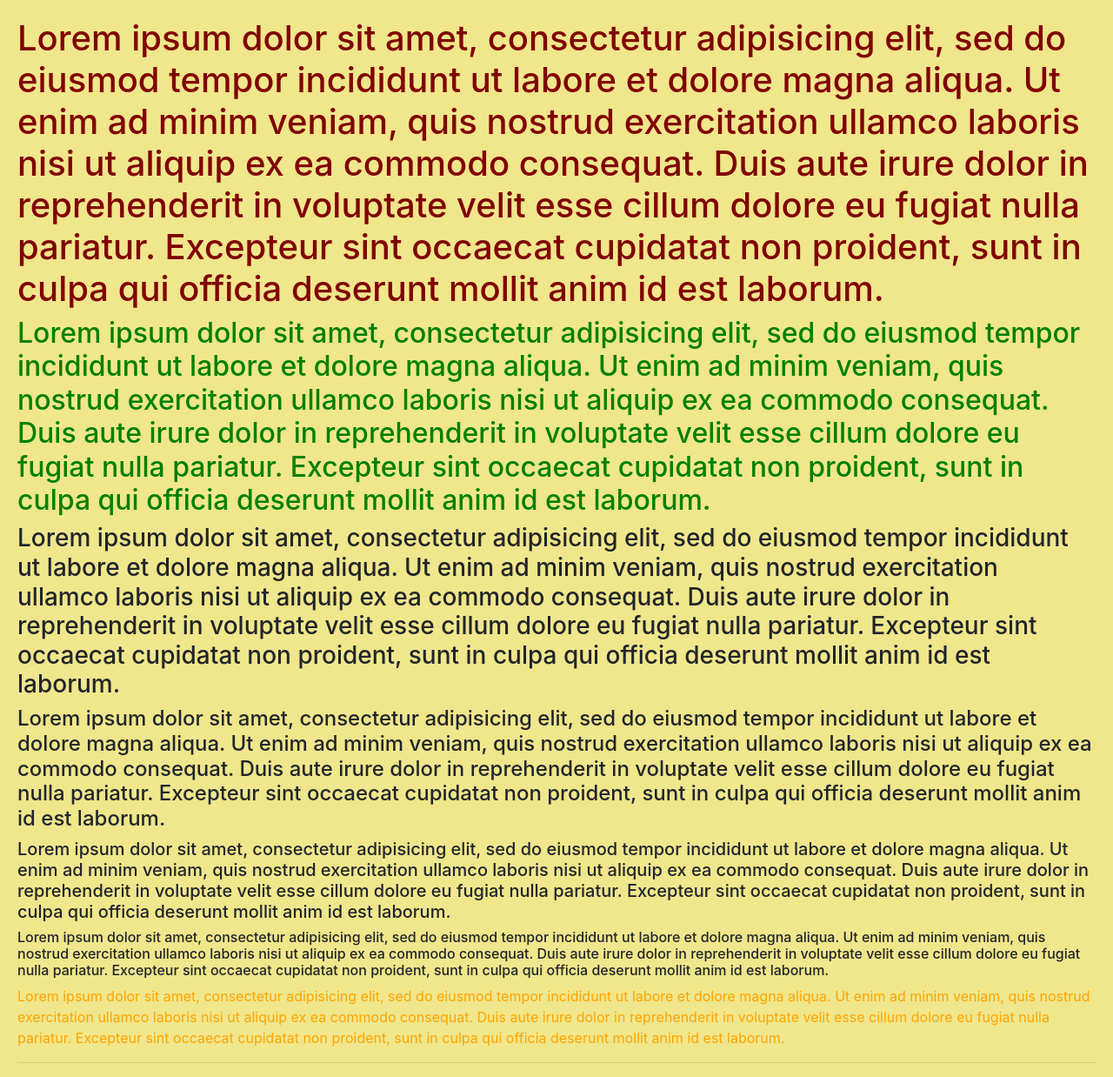
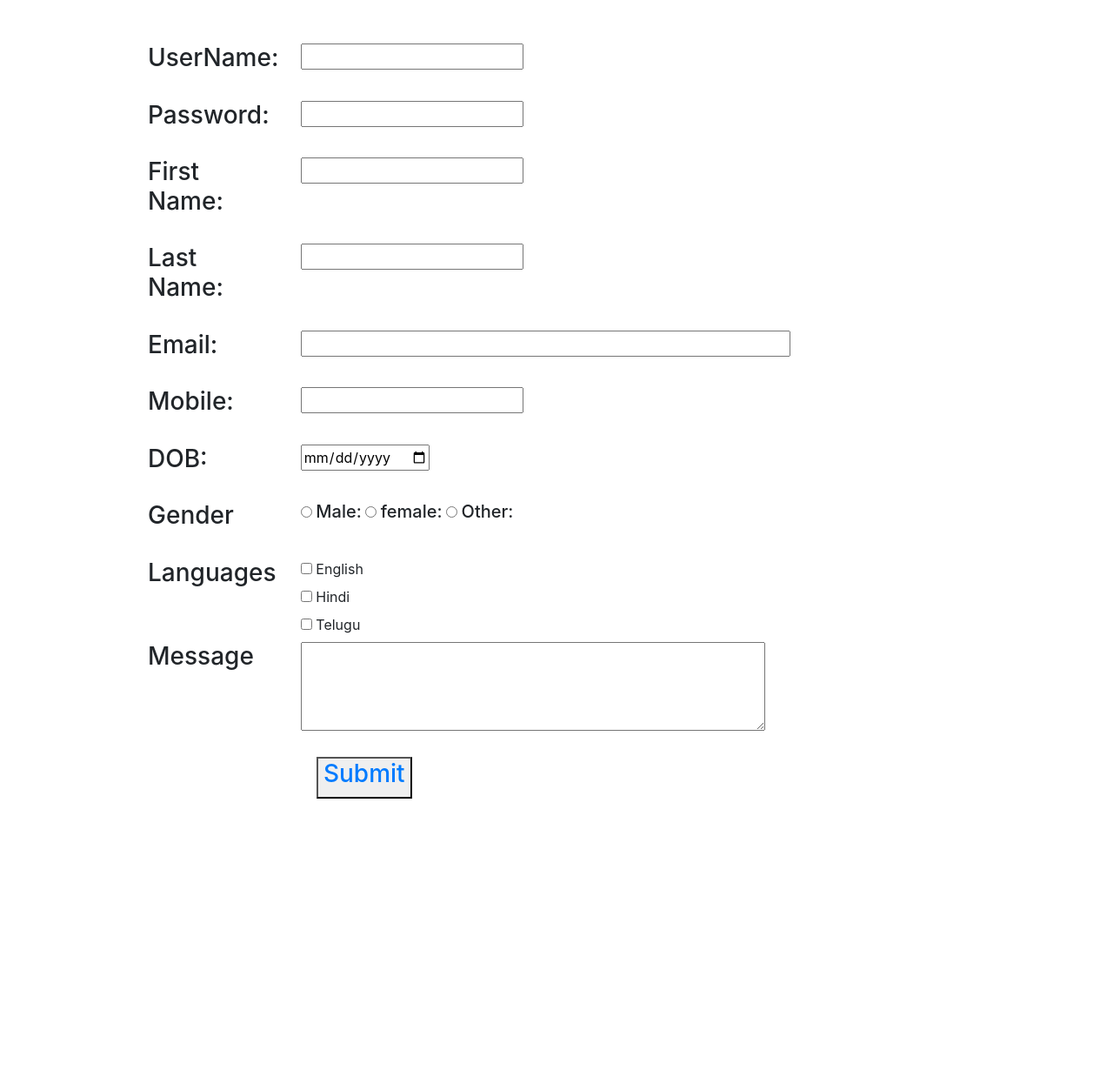
Before and after one commit to pavan41299/Pavan41299.github.io, a plain HTML site: page index.html in a window 1280 px wide. Shown: the top 1238 px of the page at 87% size. After the commit the page ends 990 px from the top, so only its background shows below. Drawn offline with nearby package versions, Linux system fonts and the light colour scheme.

Commit message:
Update index.html

```diff
--- a/index.html
+++ b/index.html
@@ -1,113 +1,113 @@
-
 <!DOCTYPE html>
 <html>
 <head>
-	<title>Day1 2-9-2020</title>
-	<link rel="stylesheet"href="https://cdnjs.cloudflare.com/ajax/libs/animate.css/4.0.0/animate.min.css" />
 	<link rel="stylesheet" href="https://stackpath.bootstrapcdn.com/bootstrap/4.5.2/css/bootstrap.min.css" integrity="sha384-JcKb8q3iqJ61gNV9KGb8thSsNjpSL0n8PARn9HuZOnIxN0hoP+VmmDGMN5t9UJ0Z" crossorigin="anonymous">
 	<style type="text/css">
-		body{
-			background: khaki;
-			overflow-x: hidden;
-			padding: 20px;
-		}
-		h2{
-			color: green;
-		}
-		p{
-			color: orange;
-		}
-		a{
-			text-decoration: none;
-		}
-		a:hover{
-			display: inline-block;
-  			animation: bounce;
-  			text-decoration: none;
-  			animation-duration: 2s;
-
-		}
-		article{
-			float: left;
-			width: 75%;
-		}
-		nav{
-			float: right;
-			width: 25%;
-		}
-		nav ul{
-			list-style-type: none;
-		}
-		button:hover{
-			background: green;
+		.container{
+			padding-top: 50px;
+			padding-left: 100px;
 		}
 	</style>
+	<title></title>
+</head>
+<body class="container">
+	<div class="row ">
+		<div class="col-md-2"><h3>UserName:</h3></div>
+		<div class="col-md-6">
+			<input type="name" name="" required >
+		</div>
+	</div>
+	<br>
+	<div class="row ">
+		<div class="col-md-2"><h3>Password:</h3></div>
+		<div class="col-md-6">
+			<input type="Password" name="" required>
+		</div>
+	</div>
+	<br>
+	<div class="row ">
+		<div class="col-md-2"><h3>First Name:</h3></div>
+		<div class="col-md-6">
+			<input type="name" name="">
+		</div>
+	</div>
+	<br>
+	<div class="row ">
+		<div class="col-md-2"><h3>Last Name:</h3></div>
+		<div class="col-md-6">
+			<input type="name" name="">
+		</div>
+	</div>
+	<br>
+	<div class="row ">
+		<div class="col-md-2"><h3>Email:</h3></div>
+		<div class="col-md-6">
+			<input type="name" name="" size="50">
+		</div>
+	</div>
+	<br>
+	<div class="row ">
+		<div class="col-md-2"><h3>Mobile:</h3></div>
+		<div class="col-md-6">
+			<input type="name" name="">
+		</div>
+	</div>
 
-</head>
-<body>
-	<h1 style="color: maroon;">
-		Lorem ipsum dolor sit amet, consectetur adipisicing elit, sed do eiusmod
-		tempor incididunt ut labore et dolore magna aliqua. Ut enim ad minim veniam,
-		quis nostrud exercitation ullamco laboris nisi ut aliquip ex ea commodo
-		consequat. Duis aute irure dolor in reprehenderit in voluptate velit esse
-		cillum dolore eu fugiat nulla pariatur. Excepteur sint occaecat cupidatat non
-		proident, sunt in culpa qui officia deserunt mollit anim id est laborum.
-	</h1>
-	<h2>
-		Lorem ipsum dolor sit amet, consectetur adipisicing elit, sed do eiusmod
-		tempor incididunt ut labore et dolore magna aliqua. Ut enim ad minim veniam,
-		quis nostrud exercitation ullamco laboris nisi ut aliquip ex ea commodo
-		consequat. Duis aute irure dolor in reprehenderit in voluptate velit esse
-		cillum dolore eu fugiat nulla pariatur. Excepteur sint occaecat cupidatat non
-		proident, sunt in culpa qui officia deserunt mollit anim id est laborum.
-	</h2>
-	<h3>
-		Lorem ipsum dolor sit amet, consectetur adipisicing elit, sed do eiusmod
-		tempor incididunt ut labore et dolore magna aliqua. Ut enim ad minim veniam,
-		quis nostrud exercitation ullamco laboris nisi ut aliquip ex ea commodo
-		consequat. Duis aute irure dolor in reprehenderit in voluptate velit esse
-		cillum dolore eu fugiat nulla pariatur. Excepteur sint occaecat cupidatat non
-		proident, sunt in culpa qui officia deserunt mollit anim id est laborum.
-	</h3>
-	<h4>
-		Lorem ipsum dolor sit amet, consectetur adipisicing elit, sed do eiusmod
-		tempor incididunt ut labore et dolore magna aliqua. Ut enim ad minim veniam,
-		quis nostrud exercitation ullamco laboris nisi ut aliquip ex ea commodo
-		consequat. Duis aute irure dolor in reprehenderit in voluptate velit esse
-		cillum dolore eu fugiat nulla pariatur. Excepteur sint occaecat cupidatat non
-		proident, sunt in culpa qui officia deserunt mollit anim id est laborum.
-	</h4>
-	<h5>
-		Lorem ipsum dolor sit amet, consectetur adipisicing elit, sed do eiusmod
-		tempor incididunt ut labore et dolore magna aliqua. Ut enim ad minim veniam,
-		quis nostrud exercitation ullamco laboris nisi ut aliquip ex ea commodo
-		consequat. Duis aute irure dolor in reprehenderit in voluptate velit esse
-		cillum dolore eu fugiat nulla pariatur. Excepteur sint occaecat cupidatat non
-		proident, sunt in culpa qui officia deserunt mollit anim id est laborum.
-	</h5>
-	<h6>
-		Lorem ipsum dolor sit amet, consectetur adipisicing elit, sed do eiusmod
-		tempor incididunt ut labore et dolore magna aliqua. Ut enim ad minim veniam,
-		quis nostrud exercitation ullamco laboris nisi ut aliquip ex ea commodo
-		consequat. Duis aute irure dolor in reprehenderit in voluptate velit esse
-		cillum dolore eu fugiat nulla pariatur. Excepteur sint occaecat cupidatat non
-		proident, sunt in culpa qui officia deserunt mollit anim id est laborum.
-	</h6>
-	<p>
-		Lorem ipsum dolor sit amet, consectetur adipisicing elit, sed do eiusmod
-		tempor incididunt ut labore et dolore magna aliqua. Ut enim ad minim veniam,
-		quis nostrud exercitation ullamco laboris nisi ut aliquip ex ea commodo
-		consequat. Duis aute irure dolor in reprehenderit in voluptate velit esse
-		cillum dolore eu fugiat nulla pariatur. Excepteur sint occaecat cupidatat non
-		proident, sunt in culpa qui officia deserunt mollit anim id est laborum.
-	</p>
-	<hr>
-	<img src="oriinial.jpg" style="overflow: hidden; width: 100%; height: 100vh;" >
-	<a href="sep-2.html" target="blank" style="color: maroon;" ><h2>href yes it is</h2></a>
-	<hr>
+	<br>
+
+	<div class="row ">
+		<div class="col-md-2"><h3>DOB:</h3></div>
+		<div class="col-md-6">
+			<input type="date" name="" >
+		</div>
+	</div>
+	<br>
+	<div class="row ">
+		<div class="col-md-2"><h3>Gender</h3></div>
+		<div class="col-md-6">
+			<form>
+
+			<input type="radio" name="male" id="male">
+			<label><h5>Male:</h5></label>
+			<input type="radio" name="male" id="female">
+			<label><h5>female:</h5></label>
+			<input type="radio" name="male" id="other">
+			<label><h5>Other:</h5></label>
+			</form>
+		</div>
+	</div>
+	<br>
+	<div class="row ">
+		<div class="col-md-2"><h3>Languages</h3></div>
+		<div class="col-md-6">
+			<input type="checkbox" name="">
+			<label>English</label>
+			<br>
+			<input type="checkbox" name="">
+			<label>Hindi</label>
+			<br>
+			<input type="checkbox" name="">
+			<label>Telugu</label>
+			<br>
+		</div>
+	</div>
+	<div class="row">
+		<div class="col-md-2"><h3>Message</h3></div>
+		<div class="col-md-6">
+			<textarea cols="50" rows="4"></textarea>
+		</div>
+	</div>
+	<br>
+	<div class="row">
+		<div class="col-md-6">
+			<center><button><a href="https://www.w3schools.com/tags/att_input_type_date.asp"><h3>Submit</h3></a></button></center>
+		</div>
+	</div>
+
 	<br>
 	<br>
-	<a href="task-3,4.html"><h1>NEXT TASK</h1></a>
+	<br>
+
 
 </body>
 </html>
```
